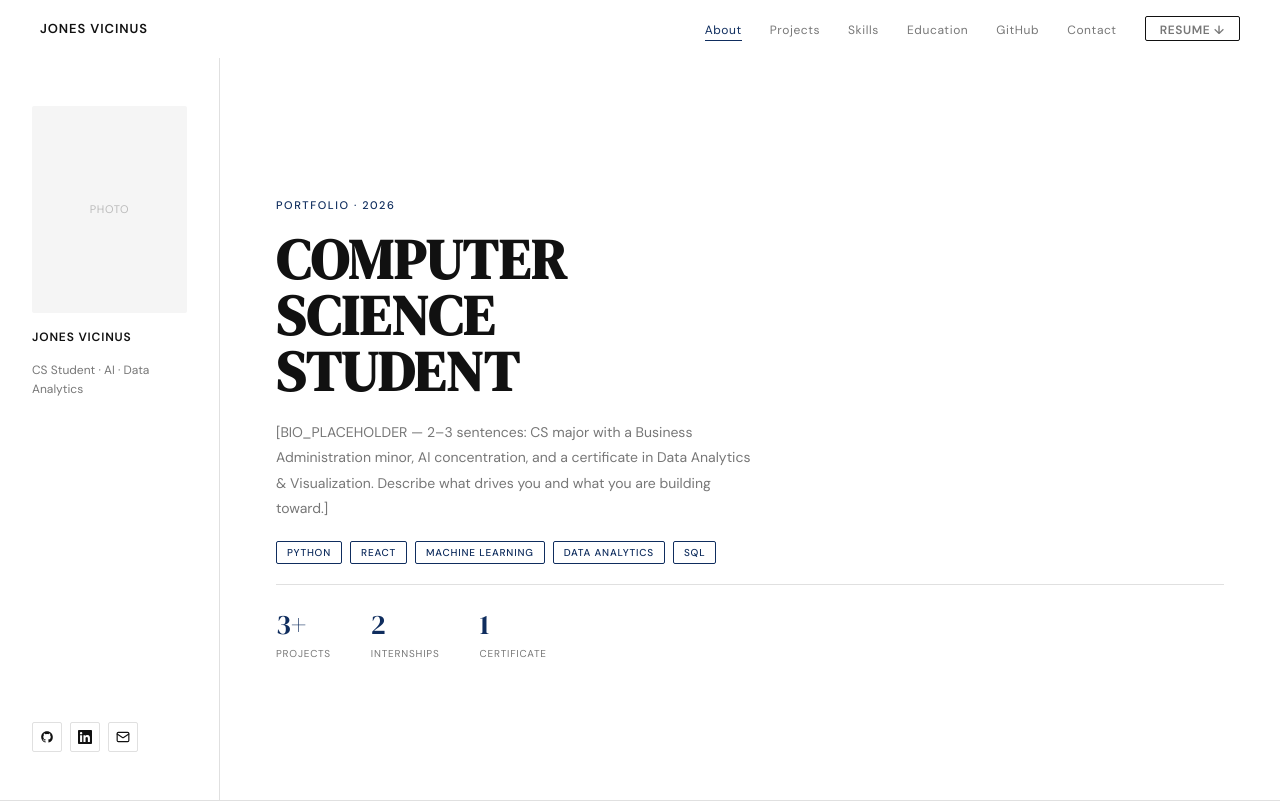
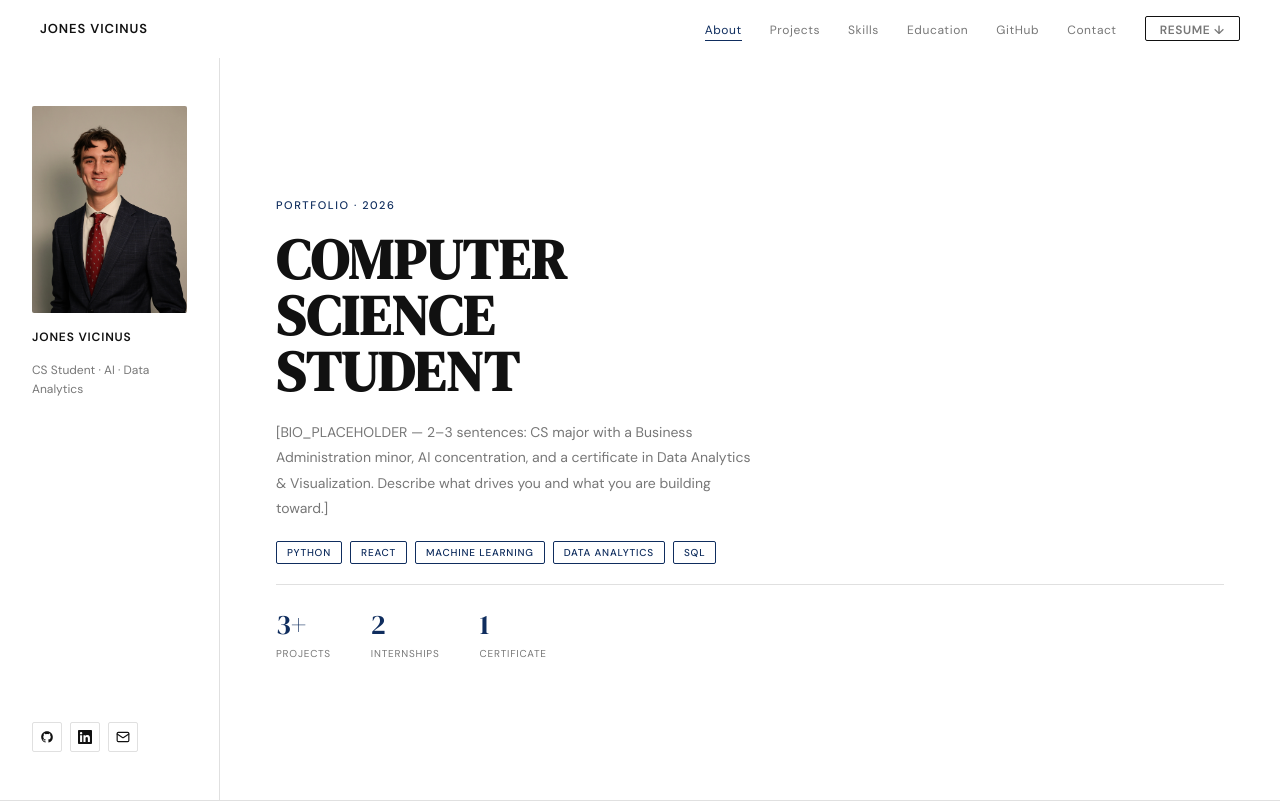
Before and after one commit to Jonesvicinus/personal-portfolio, a React (Vite) app: page / in a window 1280 px wide. Shown: the top 802 px of the page. Built offline with nearby package versions, Linux system fonts and the light colour scheme.

Commit message:
Add profile photo to hero section

```diff
--- a/src/components/Hero.jsx
+++ b/src/components/Hero.jsx
@@ -1,11 +1,13 @@
 import { personal, heroTags } from '../data/content'
+
+const base = import.meta.env.BASE_URL
 
 export default function Hero() {
   return (
     <section id="hero" className="hero">
       <div className="hero-sidebar">
         <div className="hero-photo">
-          <div className="hero-photo-placeholder">Photo</div>
+          <img src={`${base}assets/CroppedHeadshot-4-12.png`} alt="Jones Vicinus" className="hero-photo-img" />
         </div>
         <div className="hero-name">{personal.name}</div>
         <div className="hero-role">{personal.role}</div>
```
Also changed, not shown: public/assets/CroppedHeadshot-4-12.png (added).
